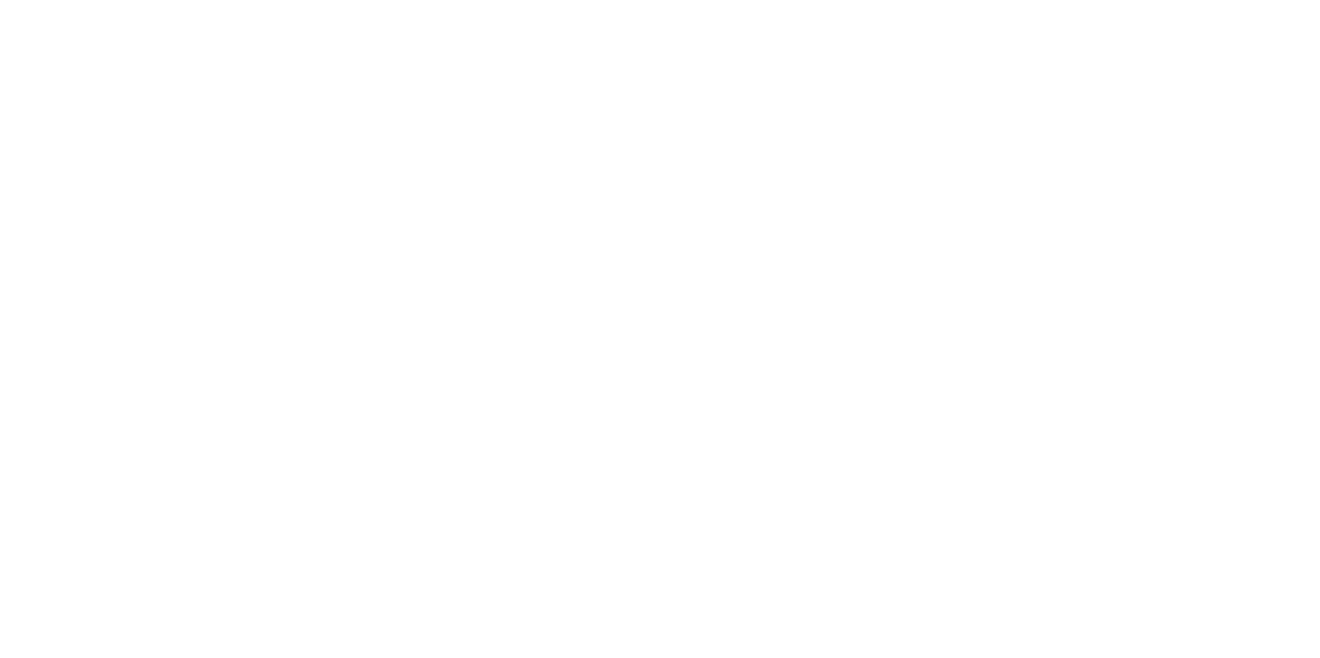
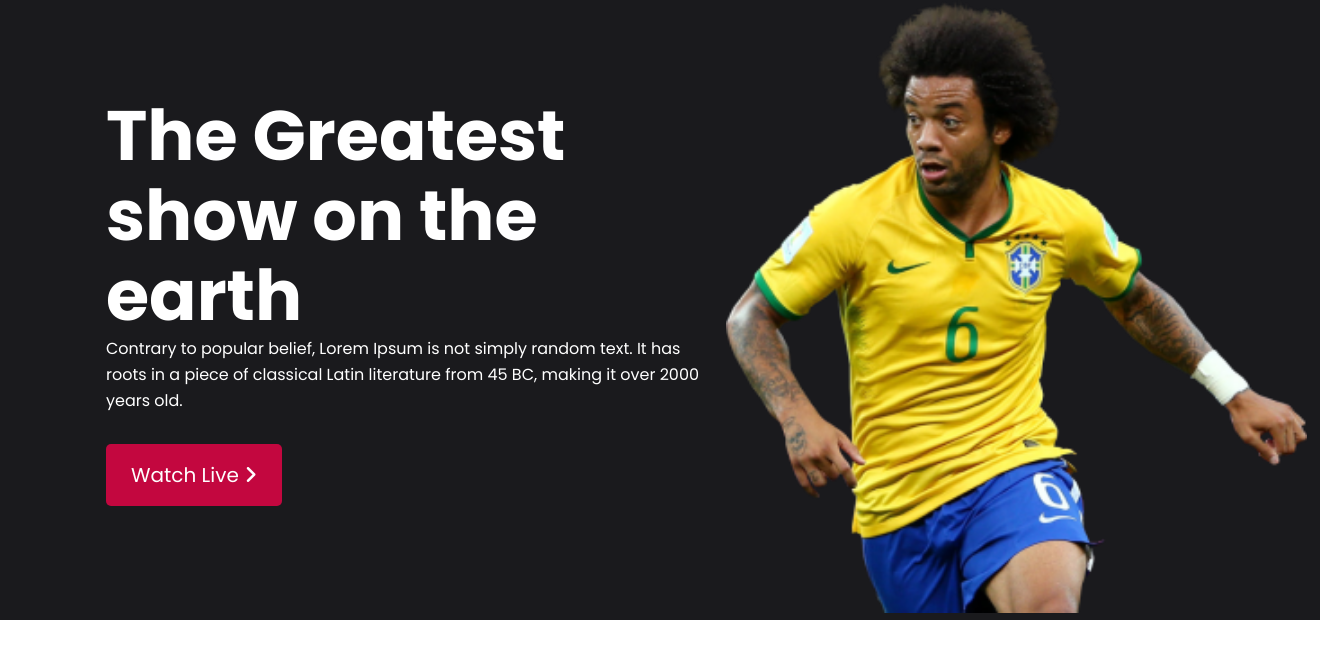
Before and after one commit to Showrove-Roy/Assignment_2-FIFA-World-Cup-, a plain HTML site: page index.html in a window 1280 px wide. Shown: the whole page, 1320 px wide, since content can reach past the window. Drawn offline with Linux system fonts and the light colour scheme.

Commit message:
herader addiding finieshed

```diff
--- a/index.html
+++ b/index.html
@@ -15,7 +15,41 @@
     -------------------------- -->
     <link rel="shortcut icon" href="images/fav.png" type="image/x-icon" />
 
+    <!-- --------------------------
+           FontAwesome Icon Link
+    -------------------------- -->
+    <script
+      src="https://kit.fontawesome.com/92261a1a0e.js"
+      crossorigin="anonymous"
+    ></script>
+
     <title>World Cup Qatar 2022 - FIFA</title>
   </head>
-  <body></body>
+  <body>
+    <!-- --------------------------
+            Header section start
+    -------------------------- -->
+    <header>
+      <div class="hero_section max_width">
+        <div class="wel_text">
+          <h1>The Greatest show on the earth</h1>
+          <p>
+            Contrary to popular belief, Lorem Ipsum is not simply random text.
+            It has roots in a piece of classical Latin literature from 45 BC,
+            making it over 2000 years old.
+          </p>
+          <div class="button_area">
+            <a href="">Watch Live <i class="fa-solid fa-angle-right"></i></a>
+          </div>
+        </div>
+
+        <div class="wlc_image">
+          <img src="images/Banner Image.png" alt="" />
+        </div>
+      </div>
+    </header>
+    <!-- --------------------------
+            Header section end
+    -------------------------- -->
+  </body>
 </html>
--- a/style.css
+++ b/style.css
@@ -0,0 +1,91 @@
+/* --------------------------
+        Import Google Font
+--------------------------- */
+@import url("https://fonts.googleapis.com/css2?family=Poppins:ital,wght@0,300;0,400;0,500;0,600;0,700;0,900;1,400&display=swap");
+
+* {
+  margin: 0;
+  padding: 0;
+}
+
+/* --------------------------
+        Create Custom CSS
+--------------------------- */
+
+:root {
+  --main-color: #c3073f;
+  --main-color2: #950740;
+  --main-color3: #6f2232;
+  --main-color24: #4e4e50;
+  --section-BGC: #1a1a1d;
+}
+
+/* --------------------------
+        Common CSS / Utilities
+--------------------------- */
+
+body {
+  font-family: "Poppins", sans-serif;
+}
+.max_width {
+  width: 1320px;
+  margin: auto;
+}
+
+/* --------------------------
+        Header section Style
+--------------------------- */
+.hero_section {
+  background-color: var(--section-BGC);
+  display: flex;
+  justify-content: center;
+  align-items: center;
+}
+.hero_section .wel_text {
+  width: 50%;
+  margin: 0px 25px 111px 106px;
+}
+.hero_section .wel_text h1 {
+  font-style: normal;
+  font-weight: 700;
+  font-size: 70px;
+  line-height: 80px;
+  color: #ffffff;
+}
+.hero_section .wel_text p {
+  font-style: normal;
+  font-weight: 400;
+  font-size: 16px;
+  line-height: 26px;
+  color: #ffffff;
+}
+.button_area {
+}
+.hero_section .wel_text a {
+  text-decoration: none;
+  padding: 16px 25px;
+  background: var(--main-color);
+  border-radius: 5px;
+  font-style: normal;
+  font-weight: 400;
+  font-size: 20px;
+  text-align: center;
+  color: #ffffff;
+  position: absolute;
+  margin-top: 30px;
+}
+
+.hero_section .wel_text a:hover {
+  background: var(--section-BGC);
+  border: 2px solid var(--main-color);
+  color: var(--main-color);
+  padding: 14px 23px;
+}
+.hero_section .wlc_image {
+  width: 50%;
+}
+
+.hero_section .wlc_image img {
+  width: 581px;
+  height: 613px;
+}
```
